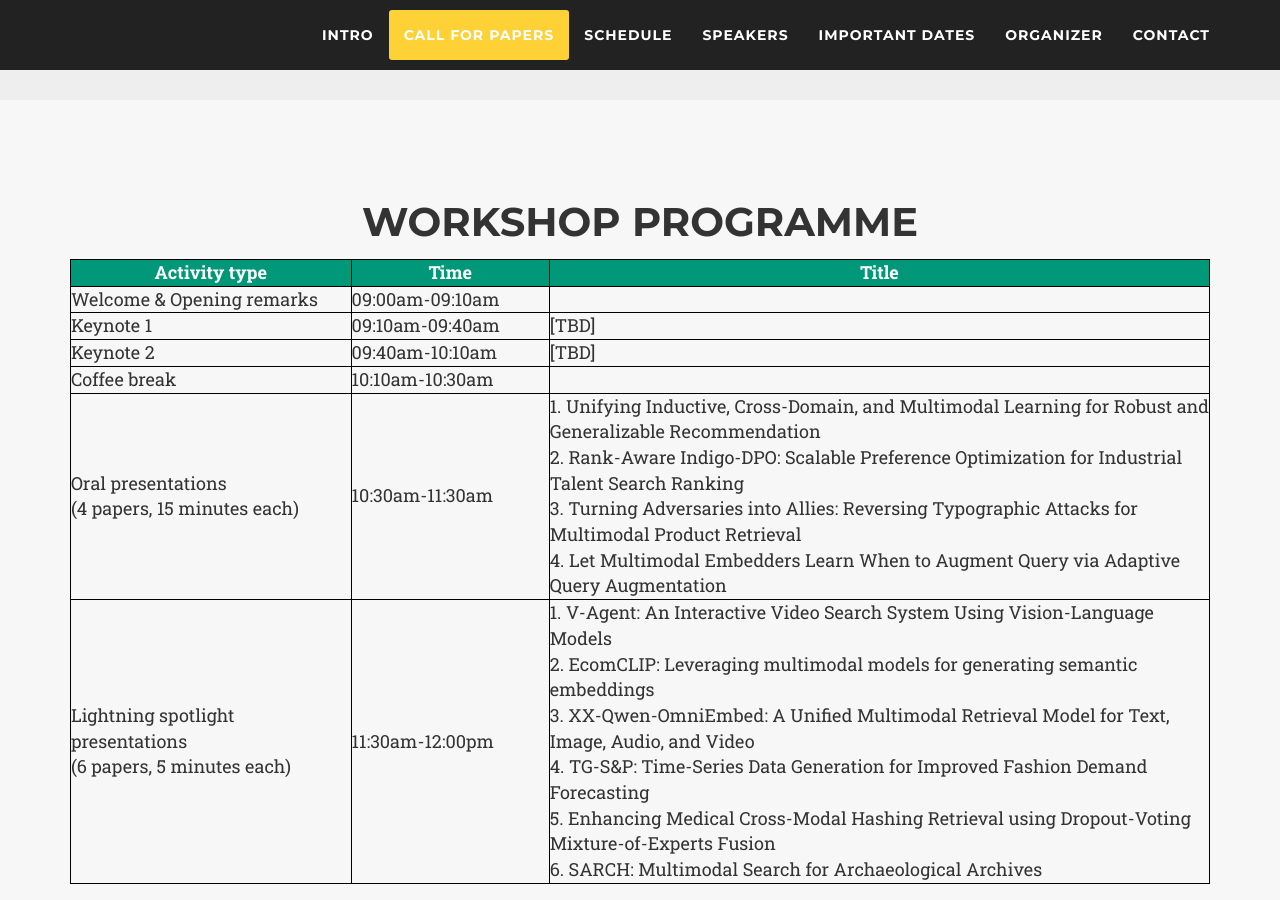
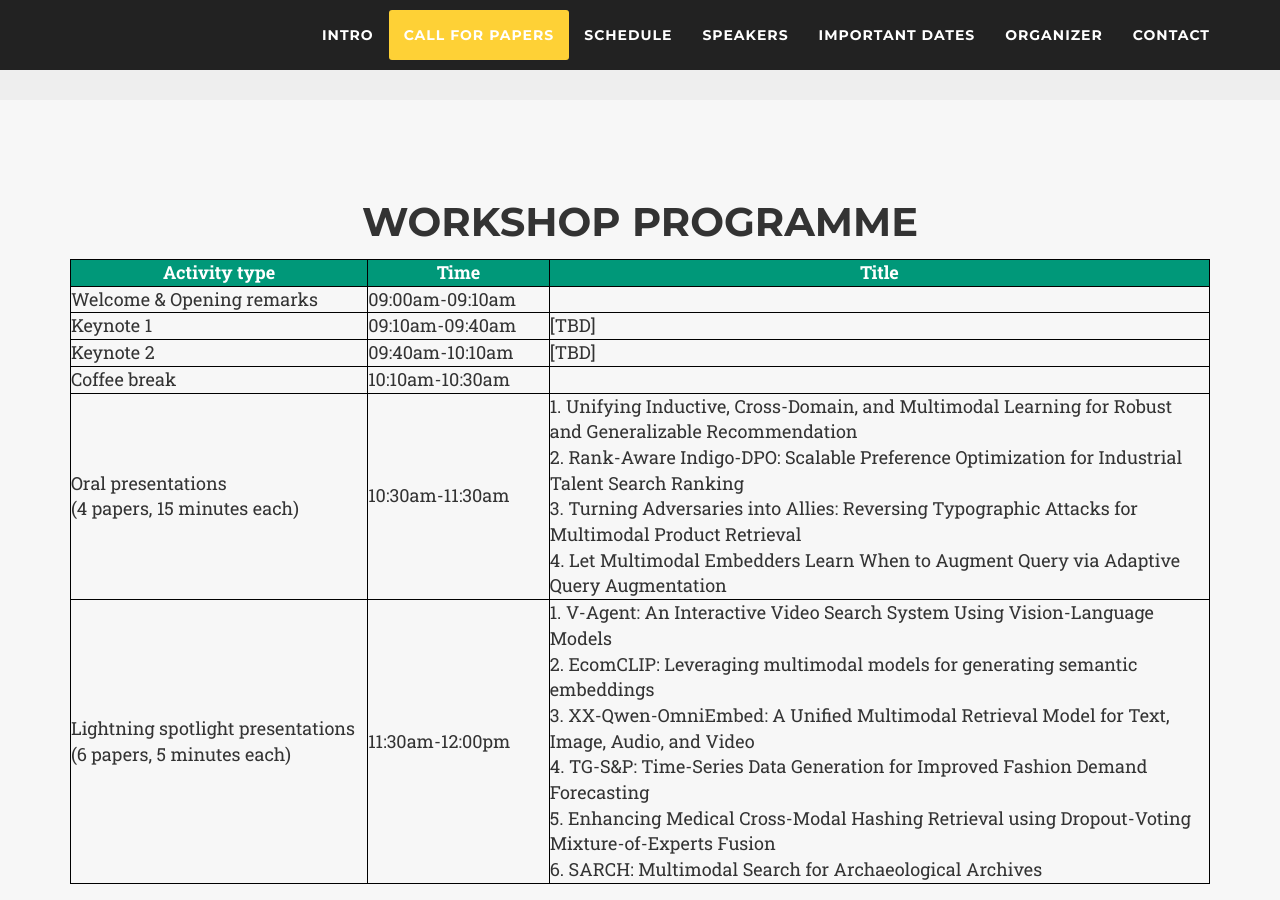
Before and after one commit to mmgensr-cikm25/mmgensr-cikm25.github.io, a Jekyll site: the page built from index.md, in a window 1280 px wide and 900 px high, scrolled down 2208 px. Built offline with Jekyll 4.4.1, drawn with Linux system fonts in a browser that asks for light colours; nearby versions of some CDN libraries; some web fonts are replaced.

Commit message:
Update schedule.html

```diff
--- a/_includes/schedule.html
+++ b/_includes/schedule.html
@@ -24,13 +24,13 @@
       </div>
     </div>
     <table style="width: 100%">
-        <tr> <th width=170px> Activity type </th> <th width=120px> Time </th> <th width=400px> Title </th> </tr>
-        <tr> <td width=170px> Welcome & Opening remarks </td> <td width=120px> 09:00am-09:10am </td> <td></td> </tr>
-        <tr> <td width=170px>Keynote 1</td> <td width=120px>09:10am-09:40am</td> <td width=400px>[TBD]</td> </tr>
-        <tr> <td width=170px>Keynote 2</td> <td width=120px>09:40am-10:10am</td> <td width=400px>[TBD]</td> </tr>
-        <tr> <td width=170px> Coffee break</td> <td width=120px> 10:10am-10:30am</td><td></td> </tr>
-        <tr> <td width=170px>Oral presentations<br>(4 papers, 15 minutes each)</td> <td width=120px>10:30am-11:30am</td> <td width=400px>1. Unifying Inductive, Cross-Domain, and Multimodal Learning for Robust and Generalizable Recommendation<br>2. Rank-Aware Indigo-DPO: Scalable Preference Optimization for Industrial Talent Search Ranking<br>3. Turning Adversaries into Allies: Reversing Typographic Attacks for Multimodal Product Retrieval<br>4. Let Multimodal Embedders Learn When to Augment Query via Adaptive Query Augmentation</td> </tr>
-        <tr> <td width=170px>Lightning spotlight presentations<br>(6 papers, 5 minutes each)</td> <td width=120px>11:30am-12:00pm</td> <td width=400px>1. V-Agent: An Interactive Video Search System Using Vision-Language Models<br>2. EcomCLIP: Leveraging multimodal models for generating semantic embeddings<br>3. XX-Qwen-OmniEmbed: A Unified Multimodal Retrieval Model for Text, Image, Audio, and Video<br>4. TG-S&P: Time-Series Data Generation for Improved Fashion Demand Forecasting<br>5. Enhancing Medical Cross-Modal Hashing Retrieval using Dropout-Voting Mixture-of-Experts Fusion<br>6. SARCH: Multimodal Search for Archaeological Archives</td> </tr>
+        <tr> <th width=180px> Activity type </th> <th width=110px> Time </th> <th width=400px> Title </th> </tr>
+        <tr> <td width=180px> Welcome & Opening remarks </td> <td width=110px> 09:00am-09:10am </td> <td></td> </tr>
+        <tr> <td width=180px>Keynote 1</td> <td width=110px>09:10am-09:40am</td> <td width=400px>[TBD]</td> </tr>
+        <tr> <td width=180px>Keynote 2</td> <td width=110px>09:40am-10:10am</td> <td width=400px>[TBD]</td> </tr>
+        <tr> <td width=180px> Coffee break</td> <td width=110px> 10:10am-10:30am</td><td></td> </tr>
+        <tr> <td width=180px>Oral presentations<br>(4 papers, 15 minutes each)</td> <td width=110px>10:30am-11:30am</td> <td width=400px>1. Unifying Inductive, Cross-Domain, and Multimodal Learning for Robust and Generalizable Recommendation<br>2. Rank-Aware Indigo-DPO: Scalable Preference Optimization for Industrial Talent Search Ranking<br>3. Turning Adversaries into Allies: Reversing Typographic Attacks for Multimodal Product Retrieval<br>4. Let Multimodal Embedders Learn When to Augment Query via Adaptive Query Augmentation</td> </tr>
+        <tr> <td width=180px>Lightning spotlight presentations<br>(6 papers, 5 minutes each)</td> <td width=110px>11:30am-12:00pm</td> <td width=400px>1. V-Agent: An Interactive Video Search System Using Vision-Language Models<br>2. EcomCLIP: Leveraging multimodal models for generating semantic embeddings<br>3. XX-Qwen-OmniEmbed: A Unified Multimodal Retrieval Model for Text, Image, Audio, and Video<br>4. TG-S&P: Time-Series Data Generation for Improved Fashion Demand Forecasting<br>5. Enhancing Medical Cross-Modal Hashing Retrieval using Dropout-Voting Mixture-of-Experts Fusion<br>6. SARCH: Multimodal Search for Archaeological Archives</td> </tr>
 
     </table>
   </div>
```
